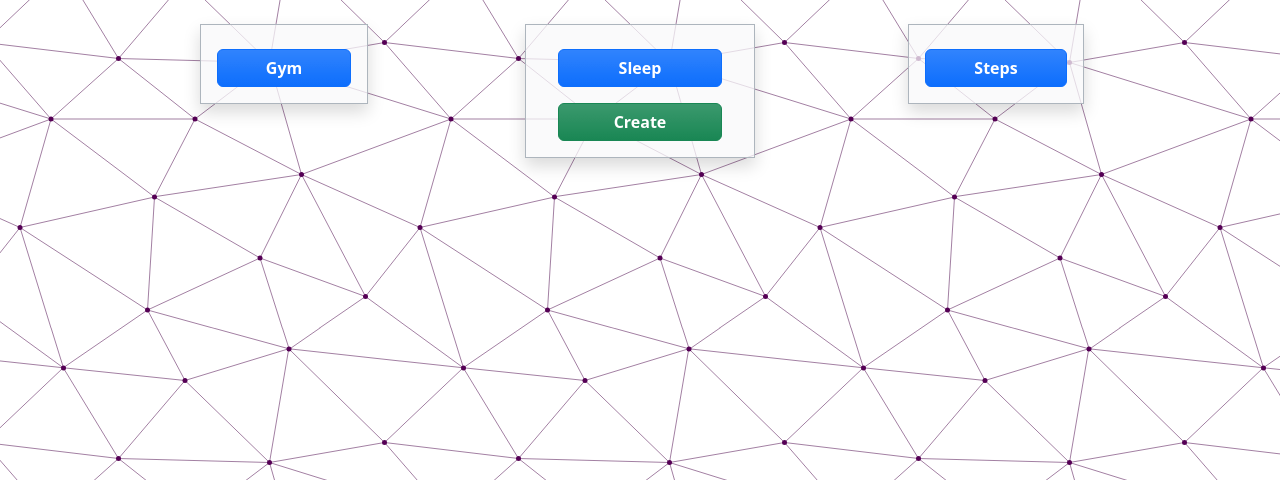
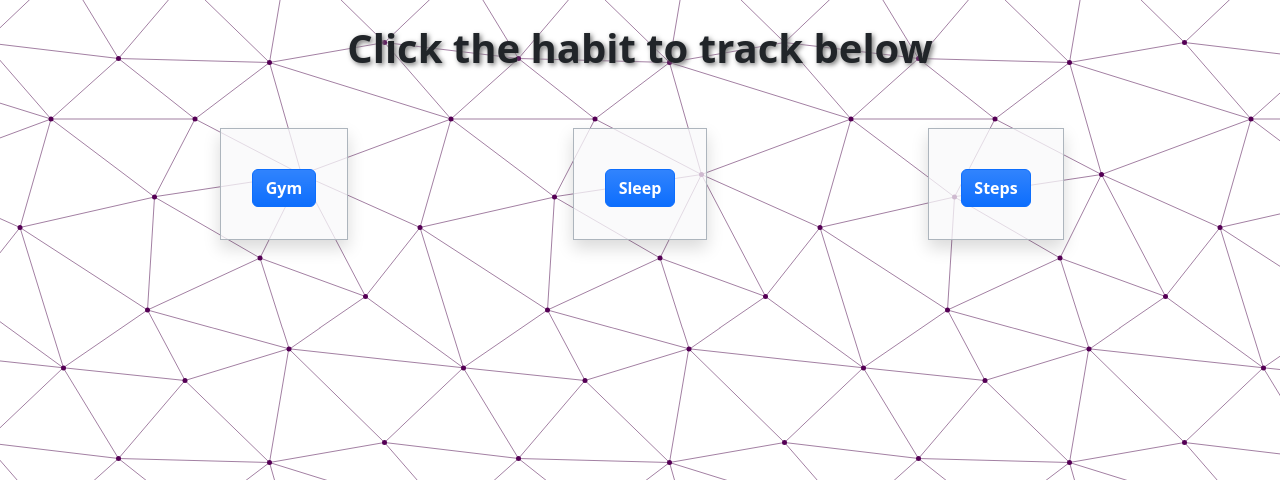
Before and after one commit to DiegoRM7/Habit-Tracker-Group-Project, a Flask app: page /habit/create in a window 1280 px wide. Shown: the part 72-552 px from the top of the page. Run offline with Flask 3, Linux system fonts and the light colour scheme.

Commit message:
Added: fade in css/JS functionality to all forms for each habit button.
Used from reference: https://blog.hubspot.com/website/css-fade-in#text-transition

Boilerplate input validation flashes held as comments till ready.

```diff
--- a/flask_app/static/css/style.css
+++ b/flask_app/static/css/style.css
@@ -31,3 +31,47 @@ body {
 .hover-shadow:hover {
     box-shadow: 0 10px 10px rgba(0, 0, 0, 0.562), 0 1px 1px rgba(0, 0, 0, 0.514);
 }
+
+/* ?? Fade in texts animations */
+
+.fade-in-start-page {
+    animation: fadeIn 3s;
+}
+.fade-in-start-page-2nd {
+    animation: fadeIn 1s;
+}
+
+/* ?? Fade in animation for the form's (on the create page) */
+
+.fade-in-text {
+    -ms-animation: fadeIn 1.5s;
+    -webkit-animation: fadeIn 1.5s;
+    -moz-animation: fadeIn 1.5s;
+    -o-animation: fadeIn 1.5s;
+    animation: fadeIn 1.5s;
+}
+
+@keyframes fadeIn {
+    0% { opacity: 0; }
+    100% { opacity: 1; }
+}
+
+@-moz-keyframes fadeIn {
+    0% { opacity: 0; }
+    100% { opacity: 1; }
+}
+
+@-webkit-keyframes fadeIn {
+    0% { opacity: 0; }
+    100% { opacity: 1; }
+}
+
+@-o-keyframes fadeIn {
+    0% { opacity: 0; }
+    100% { opacity: 1; }
+}
+
+@-ms-keyframes fadeIn {
+    0% { opacity: 0; }
+    100% { opacity: 1; }
+}
--- a/flask_app/static/js/script.js
+++ b/flask_app/static/js/script.js
@@ -1,3 +1,4 @@
+// functions to display images and change value of inputs that will go to DB as the image_filename
 function displaySelectedImage(event, elementId) {
     const selectedImage = document.getElementById(elementId);
     const fileInput = event.target;
@@ -21,8 +22,8 @@ function myChangeFunction(event, image_file) {
     imagePath.value = text;
     console.log(imagePath.value);
 }
-
-function displayForm() {
-    var inputs = document.getElementById("inputContainer");
-    inputs.className = "row";
+// shows form when button clicked
+function displayForm(inputContainerForHabitName) {
+    var inputs = document.getElementById(inputContainerForHabitName);
+    inputs.className = "row fade-in-text justify-content-center";
 }
--- a/flask_app/templates/create_habit.html
+++ b/flask_app/templates/create_habit.html
@@ -19,39 +19,56 @@
                 <a href="#" class="btn btn-outline-dark rounded-0 hover-shadow bg-white text-black fw-bold px-3">Account</a>
             </div>
         </nav>
-        <!-- <form class="text-black" action="/listing/create/process" method="post" enctype="multipart/form-data"> -->
             <div class="row">
+                <h1 class="text-center top-title fade-in-start-page fw-bold pb-5">Click the habit to track below</h1>
                 <div class="col-md-4 flex-column d-flex align-items-center">
-                    <div class="p-3 bg-opacity-75 bg-light border-1 border-dark-subtle border shadow">
-                        <button class="mt-2 px-5 fw-bold btn btn-primary rounded bg-gradient bg-primary hover-shadow" onclick="displayForm()">Gym</button>
-                        <!-- todo: here is where i've added the FORM ACTION ROUTE for gym habit inputs-->
+                    <div class="p-3 bg-opacity-75 bg-light border-1 border-dark-subtle border shadow fade-in-start-page-2nd">
+                        <div class="text-center justify-content-center row p-3">
+                            <button class="mt-2 fw-bold btn btn-primary rounded bg-gradient bg-primary hover-shadow w-75" onclick="displayForm('inputContainerGym')">Gym</button>
+
+                            <!-- ?? validate empty inputs for creating a GYM habit -->
+                            <!-- {% with messages = get_flashed_messages(category_filter=["creating_gym_habit"]) %}
+                            {% if messages %}
+                            <div class="p-3 my-1 rounded bg-danger-subtle bg-opacity-75 fw-semibold lh-1 hover-shadow flashes">
+                                {% for message in messages %}
+                                <p class="pt-1 text-danger-emphasis">{{ message }}</p>
+                                {% endfor %}
+                            </div>
+                            {% endif %}
+                            {% endwith %} -->
+
+                            <!-- todo: here is where i've added the FORM ACTION ROUTE for GYM habit inputs-->
                             <form class="text-black" action="/habit/create/gym/process" method="post" enctype="multipart/form-data">
                                 <!-- this will only show once the button "gym" is clicked/ toggled -->
-                            <div id="inputContainer" class="d-none">
+                                <!-- still have to edit input names, copies from first one "gym" -->
+                                <div id="inputContainerGym" class="d-none">
                                     <input type="hidden" name="user_id" value="{{ session["int_registered_user"] }}">
                                     <div class="mt-3 input-group fw-semibold">
                                         <label for="reps">Reps: </label>
-                                    <input class="form-control hover-shadow rounded-2 ms-2 border-black" id="reps" type="number" name="reps">
+                                        <input class="form-control hover-shadow rounded-2 ms-2 border-black" type="number" name="reps" id="reps">
                                     </div>
                                     <div class="mt-3 input-group fw-semibold">
                                         <label for="hours">Hours: </label>
-                                    <input class="form-control hover-shadow rounded-2 ms-2 border-black" type="text" name="hours" id="hours">
+                                        <input class="form-control hover-shadow rounded-2 ms-2 border-black" type="number" name="hours" id="hours">
                                     </div>
                                     <div class="mt-3 form-input-inline fw-semibold">
                                         <label for="gym_start">Time started Gym session: </label>
-                                    <textarea class="form-control hover-shadow rounded-2 border-black mt-2" rows="3" name="gym_start" id="gym_start"></textarea>
+                                        <input class="form-control hover-shadow rounded-2 border-black ms-2" type="time" name="gym_start" id="gym_start"></input>
                                     </div>
                                     <div class="mt-3 form-input-inline fw-semibold">
                                         <label for="gym_end">Time ended Gym session: </label>
-                                    <textarea class="form-control hover-shadow rounded-2 border-black mt-2" rows="3" name="gym_end" id="gym_end"></textarea>
+                                        <input class="form-control hover-shadow rounded-2 border-black ms-2" type="time" name="gym_end" id="gym_end"></input>
                                     </div>
+                                    <input class="mt-3 fw-bold btn btn-success rounded bg-gradient bg-success hover-shadow w-50" type="submit" value="Create"></input>
                                 </div>
                             </form>
                         </div>
                     </div>
+                </div>
                 <div class="col-md-4 flex-column d-flex align-items-center">
-                    <div class="p-3 bg-opacity-75 bg-light border-1 border-dark-subtle border shadow">
-                        <div class="text-center justify-content-center row">
+                    <div class="p-3 bg-opacity-75 bg-light border-1 border-dark-subtle border shadow fade-in-start-page-2nd">
+                        <div class="text-center justify-content-center row p-3">
+
                             <!-- ? boiler plate code if no image is selected for later on for the user profile -->
                             <!-- {% with messages = get_flashed_messages(category_filter=["create_car_listing(no_image)"]) %}
                             {% if messages %}
@@ -68,23 +85,18 @@
                             </div>
                             {% endif %}
                             {% endwith %} -->
-                            <!-- ?? image code -->
+                            <!-- ?? image code boilerplate for later -->
                             <!-- <img src="https://cdn-icons-png.flaticon.com/128/3085/3085411.png" alt="car image placeholder" id="selectedImage" class="w-75 mt-3 input-image">
                             <div class="mt-3 fw-bold btn btn-primary rounded bg-gradient w-auto px-2 bg-primary hover-shadow">
                                 <label class="form-label text-white m-1" for="image_file">Choose File</label>
                                 <input class="d-none" type="file" id="image_file" name="image_file" value="..." onchange="displaySelectedImage(event, 'selectedImage'), myChangeFunction(event, this)">
                                 <input type="hidden" id="image_path" name="image_path" value="...">
                             </div> -->
-                            <a class="mt-2 px-5 fw-bold btn btn-primary rounded bg-gradient bg-primary hover-shadow w-75" href="#">Sleep</a>
-                            <input class="mt-3 fw-bold btn btn-success rounded bg-gradient bg-success hover-shadow w-75" type="submit" value="Create"></input>
-                        </div>
-                    </div>
-                </div>
-                <div class="col-md-4 flex-column d-flex align-items-center">
-                    <div class="p-3 bg-opacity-75 bg-light border-1 border-dark-subtle border shadow">
-                        <a class="mt-2 px-5 fw-bold btn btn-primary rounded bg-gradient bg-primary hover-shadow" href="#">Steps</a>
 
-                        <!-- {% with messages = get_flashed_messages(category_filter=["create_car_listing(car_details)"]) %}
+                            <button class="mt-2 fw-bold btn btn-primary rounded bg-gradient bg-primary hover-shadow w-75" onclick="displayForm('inputContainerSleep')">Sleep</button>
+
+                            <!-- ?? validate empty inputs for creating a SLEEP habit -->
+                            <!-- {% with messages = get_flashed_messages(category_filter=["creating_sleep_habit"]) %}
                             {% if messages %}
                             <div class="p-3 my-1 rounded bg-danger-subtle bg-opacity-75 fw-semibold lh-1 hover-shadow flashes">
                                 {% for message in messages %}
@@ -94,31 +106,68 @@
                             {% endif %}
                             {% endwith %} -->
 
-                        <!-- ?? all the input fields, need to edit still -->
-                        <!-- <div class=" input-group-text border-0 bg-transparent text-dark fw-semibold">
-                            <label class="col-6 text-start" for="year">Year: </label>
-                            <input class="form-control hover-shadow rounded-2 ms-2 border-black" id="year" type="number" name="year">
+                            <!-- todo: here is where i've added the FORM ACTION ROUTE for SLEEP habit inputs-->
+                            <!-- still have to edit input names, copies from first one "gym" -->
+                            <form class="text-black" action="/habit/create/sleep/process" method="post" enctype="multipart/form-data">
+                                <!-- this will only show once the button "sleep" is clicked/ toggled -->
+                                <div id="inputContainerSleep" class="d-none">
+                                    <input type="hidden" name="user_id" value="{{ session["int_registered_user"] }}">
+                                    <div class="mt-3 input-group fw-semibold">
+                                        <label for="quality">Quality: </label>
+                                        <input class="form-control hover-shadow rounded-2 ms-2 border-black" type="number" name="quality" id="quality" placeholder="1 - 5 rating, 5 = best">
                                     </div>
-                        <div class=" input-group-text border-0 bg-transparent text-dark fw-semibold">
-                            <label class="col-6 text-start" for="make">Make: </label>
-                            <input class="form-control hover-shadow rounded-2 ms-2 border-black" type="text" name="make" id="make">
+                                    <div class="mt-3 input-group fw-semibold">
+                                        <label for="hours">Hours: </label>
+                                        <input class="form-control hover-shadow rounded-2 ms-2 border-black" type="number" name="hours" id="hours">
                                     </div>
-                        <div class=" input-group-text border-0 bg-transparent text-dark fw-semibold">
-                            <label class="col-6 text-start" for="model">Model: </label>
-                            <input class="form-control hover-shadow rounded-2 ms-2 border-black" type="text" name="model" id="model">
+                                    <div class="mt-3 form-input-inline fw-semibold">
+                                        <label for="sleep_start">Time started sleeping: </label>
+                                        <input class="form-control hover-shadow rounded-2 border-black ms-2" type="time" name="sleep_start" id="sleep_start"></input>
                                     </div>
-                        <div class=" input-group-text border-0 bg-transparent text-dark fw-semibold">
-                            <label class="col-6 text-start" for="transmission">Transmission: </label>
-                            <input class="form-control hover-shadow rounded-2 ms-2 border-black" type="text" name="transmission" id="transmission">
+                                    <div class="mt-3 form-input-inline fw-semibold">
+                                        <label for="sleep_stop">Time stopped sleeping: </label>
+                                        <input class="form-control hover-shadow rounded-2 border-black ms-2" type="time" name="sleep_stop" id="sleep_stop"></input>
                                     </div>
-                        <div class=" input-group-text border-0 bg-transparent text-dark fw-semibold">
-                            <label class="col-6 text-start" for="horsepower">Horsepower: </label>
-                            <input class="form-control hover-shadow rounded-2 ms-2 border-black" type="number" name="horsepower" id="horsepower">
+                                    <input class="mt-3 fw-bold btn btn-success rounded bg-gradient bg-success hover-shadow w-50" type="submit" value="Create"></input>
                                 </div>
-                        <div class=" input-group-text border-0 bg-transparent text-dark fw-semibold">
-                            <label class="col-6 text-start" for="weight">Weight (lbs): </label>
-                            <input class="form-control hover-shadow rounded-2 ms-2 border-black" type="number" name="weight" id="weight">
-                        </div> -->
+                            </form>
+                        </div>
+                    </div>
+                </div>
+                <div class="col-md-4 flex-column d-flex align-items-center">
+                    <div class="p-3 bg-opacity-75 bg-light border-1 border-dark-subtle border shadow fade-in-start-page-2nd">
+                        <div class="text-center justify-content-center row p-3">
+                            <button class="mt-2 fw-bold btn btn-primary rounded bg-gradient bg-primary hover-shadow w-75" onclick="displayForm('inputContainerSteps')">Steps</button>
+
+                            <!-- ?? validate empty inputs for creating a STEPS habit -->
+                            <!-- {% with messages = get_flashed_messages(category_filter=["creating_steps_habit"]) %}
+                            {% if messages %}
+                            <div class="p-3 my-1 rounded bg-danger-subtle bg-opacity-75 fw-semibold lh-1 hover-shadow flashes">
+                                {% for message in messages %}
+                                <p class="pt-1 text-danger-emphasis">{{ message }}</p>
+                                {% endfor %}
+                            </div>
+                            {% endif %}
+                            {% endwith %} -->
+
+                            <!-- todo: here is where i've added the FORM ACTION ROUTE for STEPS habit inputs-->
+                            <!-- still have to edit input names, copies from first one "gym" -->
+                            <form class="text-black" action="/habit/create/steps/process" method="post" enctype="multipart/form-data">
+                                <!-- this will only show once the button "steps" is clicked/ toggled -->
+                                <div id="inputContainerSteps" class="d-none">
+                                    <input type="hidden" name="user_id" value="{{ session["int_registered_user"] }}">
+                                    <div class="mt-3 input-group fw-semibold">
+                                        <label for="amount">Amount: </label>
+                                        <input class="form-control hover-shadow rounded-2 ms-2 border-black" type="number" name="amount" id="amount">
+                                    </div>
+                                    <div class="mt-3 input-group fw-semibold">
+                                        <label for="location">Location: </label>
+                                        <input class="form-control hover-shadow rounded-2 ms-2 border-black" type="text" name="location" id="location" placeholder="Format as [City, St]">
+                                    </div>
+                                    <input class="mt-3 fw-bold btn btn-success rounded bg-gradient bg-success hover-shadow w-50" type="submit" value="Create"></input>
+                                </div>
+                            </form>
+                        </div>
                     </div>
                 </div>
             </div>
```
Lines whose indentation alone changed are shown as unchanged.
